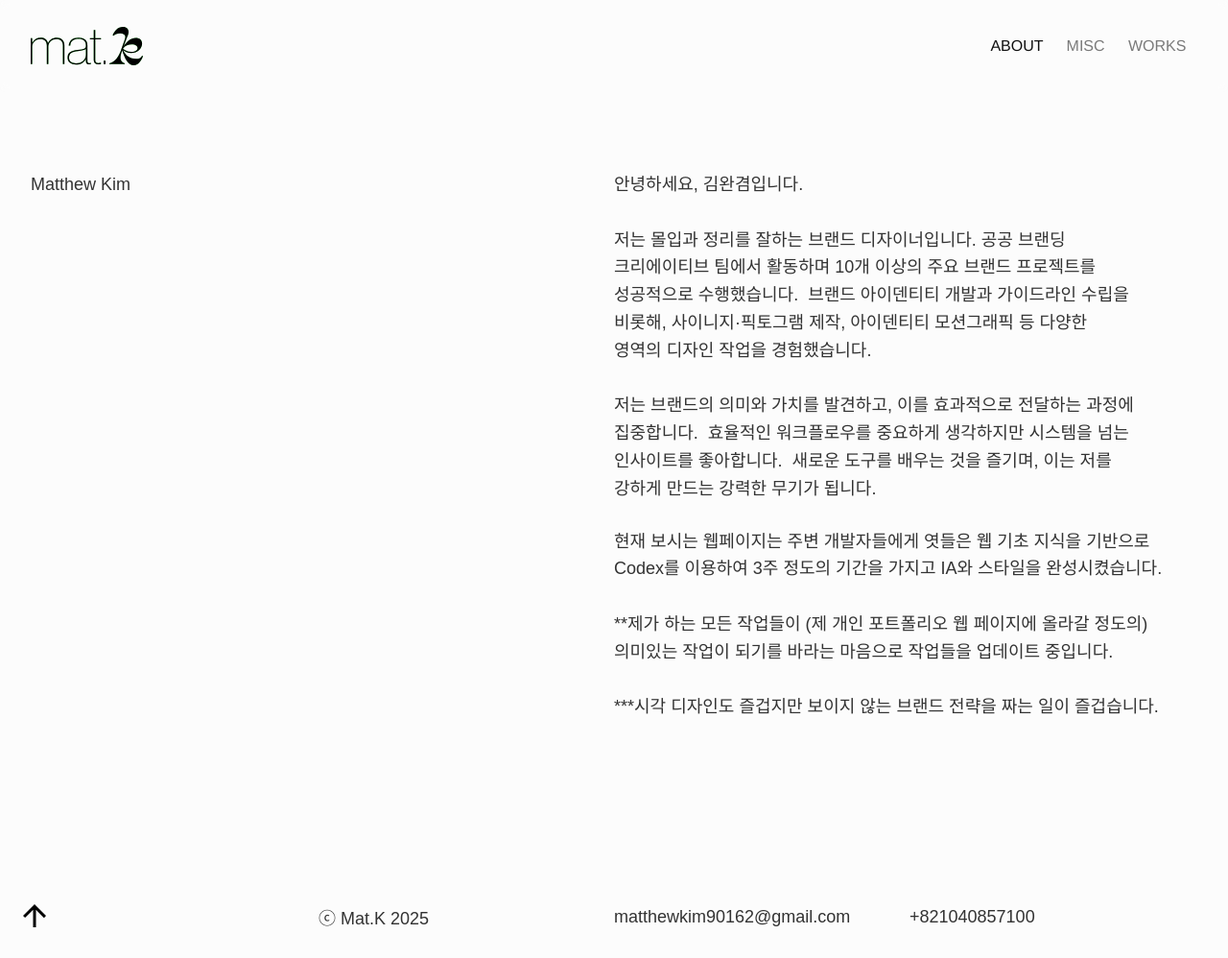
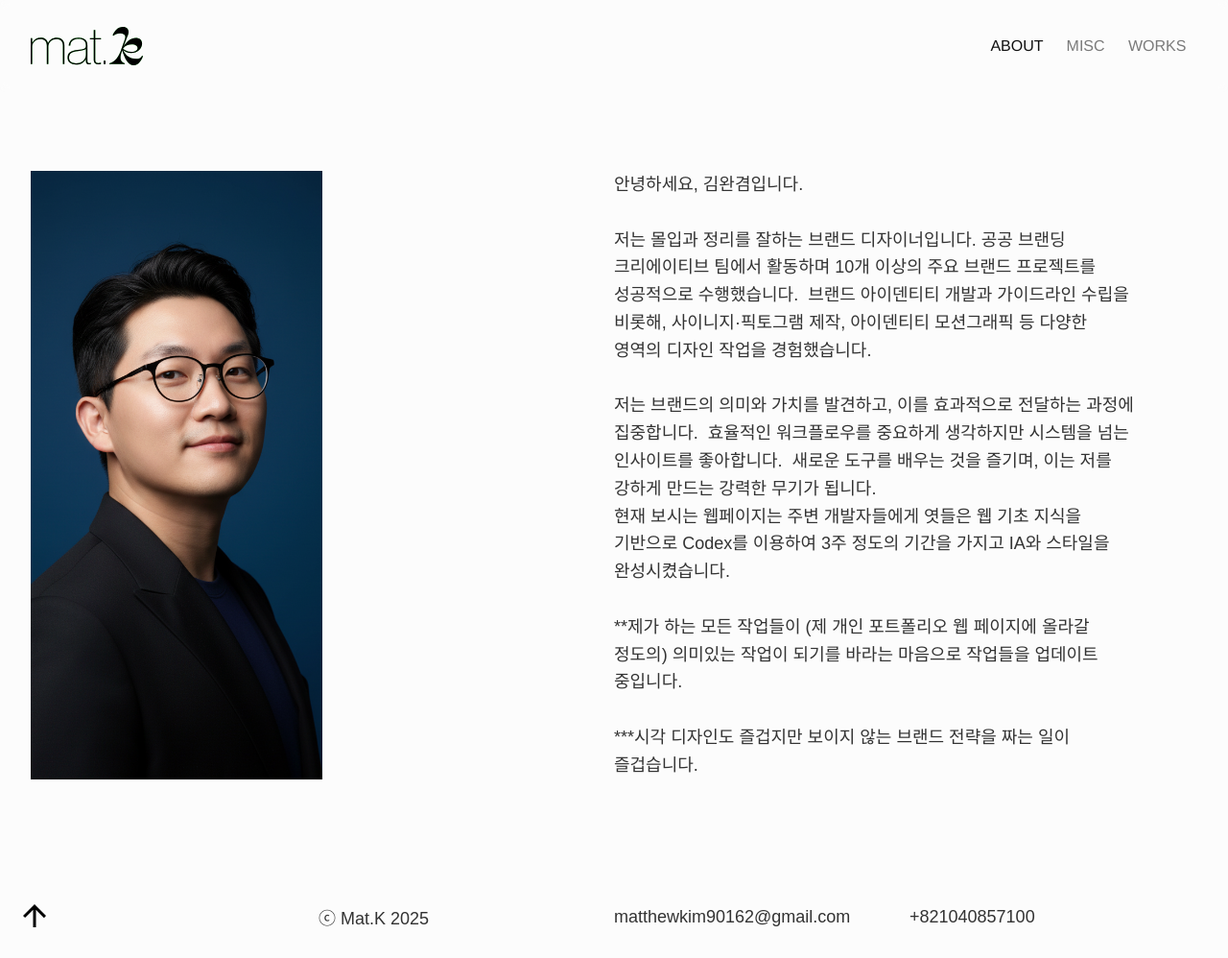
Before and after one commit to WANGYEOM/my-portfolio, a Jekyll site: the page built from pages/about.html, in a window 1280 px wide and 998 px high. Shown: the whole window at 96% size. Built offline with Jekyll 4.4.1, drawn with Linux system fonts in a browser that asks for light colours; some web fonts are replaced.

Commit message:
Main Update

```diff
--- a/index.html
+++ b/index.html
@@ -10,14 +10,14 @@
       <div class="home-hero__bio body-copy">
         <div class="home-hero__column text-focus-in">
           <p class="home-hero__name"></p>
-          <img class="img" src="assets/home/profile_img.png" style="width: 50%;">
           <p class="home-hero__role"></p>
         </div>
         <div class="home-hero__column text-focus-in" style="font-weight: 600;">
           <p>Hello, I am Kim Wan-Gyeom (Matthew).</p>
           <p>I'm <span class="highlight">a brand designer&nbsp;</span>with immersive and
-            organized thinking. <span class="highlight highlight--delayed">I do creatives.&nbsp;</span>
-            Available for creative works with cutting-edge tools.
+            organized thinking. <br>I love <span class="highlight highlight--delayed">creatives in visual technology.&nbsp;</span>
+            <br><br>Now I'm studying in Processing, Comfy, and Midjourney to expand my skills in design and art.
+            <br>Available for creative works with cutting-edge tools.
           </p>
         </div>
       </div>
--- a/pages/about.html
+++ b/pages/about.html
@@ -5,7 +5,9 @@
 
 <div>
     <div class="description">
-        <p class="body-copy">Matthew Kim</p>
+        <p class="body-copy">
+            <img class="img" src="{{ '/assets/home/profile_img.png' | relative_url }}" style="width: 50%;">
+        </p>
         <p class="body-copy" style="padding-right: 64px;">안녕하세요, 김완겸입니다.<br><br>
         저는 몰입과 정리를 잘하는 브랜드 디자이너입니다.&nbsp;공공 브랜딩 크리에이티브 팀에서 활동하며 10개 이상의 주요 브랜드 프로젝트를 성공적으로 수행했습니다.&nbsp;
         브랜드 아이덴티티 개발과 가이드라인 수립을 비롯해, 사이니지·픽토그램 제작, 아이덴티티 모션그래픽 등
@@ -14,12 +16,13 @@
         저는 브랜드의 의미와 가치를 발견하고, 이를 효과적으로 전달하는 과정에 집중합니다.&nbsp;
         효율적인 워크플로우를 중요하게 생각하지만 시스템을 넘는 인사이트를 좋아합니다.&nbsp;
         새로운 도구를 배우는 것을 즐기며,&nbsp;이는 저를 강하게 만드는 강력한 무기가 됩니다.
+        <br>현재 보시는 웹페이지는 주변 개발자들에게 엿들은 웹 기초 지식을 기반으로 Codex를 이용하여 3주 정도의 기간을 가지고 IA와 스타일을 완성시켰습니다.
+        <br><br>**제가 하는 모든 작업들이 (제 개인 포트폴리오 웹 페이지에 올라갈 정도의) 의미있는 작업이 되기를 바라는 마음으로 작업들을 업데이트 중입니다.
+        <br><br>***시각 디자인도 즐겁지만 보이지 않는 브랜드 전략을 짜는 일이 즐겁습니다.
         </p>
         <div></div>
         <p class="body-copy">
-        현재 보시는 웹페이지는 주변 개발자들에게 엿들은 웹 기초 지식을 기반으로 Codex를 이용하여 3주 정도의 기간을 가지고 IA와 스타일을 완성시켰습니다.
-        <br><br>**제가 하는 모든 작업들이 (제 개인 포트폴리오 웹 페이지에 올라갈 정도의) 의미있는 작업이 되기를 바라는 마음으로 작업들을 업데이트 중입니다.
-        <br><br>***시각 디자인도 즐겁지만 보이지 않는 브랜드 전략을 짜는 일이 즐겁습니다.
+
         </p>
     </div>
 
```
Also changed, not shown: assets/home/profile_img.png.
